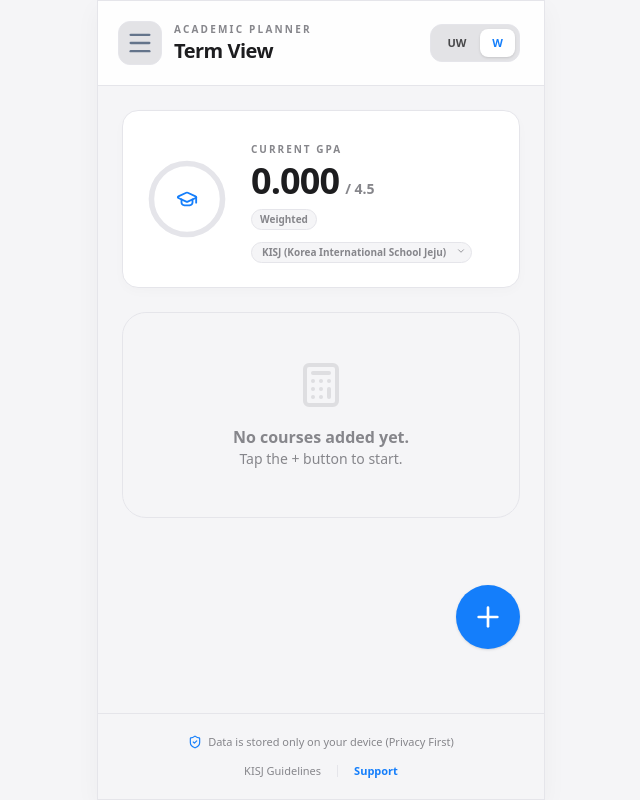
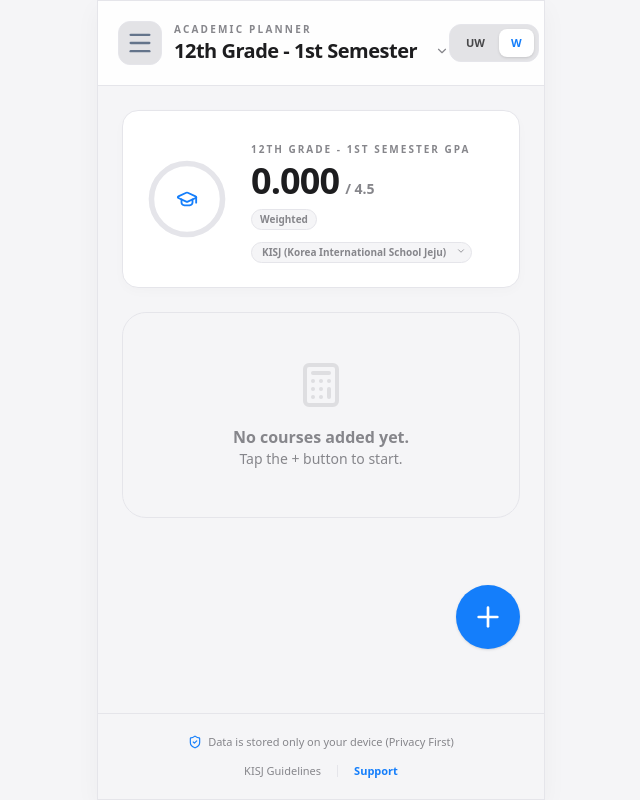
Before and after one commit to angdulu/kisjgpa, a React (Vite) app: page / in a window 1280 px wide. Shown: the whole page, without its empty margins (319-959 px from the left). Built offline with nearby package versions, Linux system fonts and the light colour scheme.

Commit message:
feat: add multi-semester course tracking and cumulative GPA auto-sync

```diff
--- a/src/App.tsx
+++ b/src/App.tsx
@@ -141,6 +141,17 @@ const COURSE_ALIASES: Record<string, string[]> = {
   "hist": ["AP World History", "AP US History", "US History", "Global Studies 9", "Global Studies 10"],
 };
 
+const SEMESTERS_LIST = [
+  { label: '9th Grade', semester: '1st Semester' },
+  { label: '9th Grade', semester: '2nd Semester' },
+  { label: '10th Grade', semester: '1st Semester' },
+  { label: '10th Grade', semester: '2nd Semester' },
+  { label: '11th Grade', semester: '1st Semester' },
+  { label: '11th Grade', semester: '2nd Semester' },
+  { label: '12th Grade', semester: '1st Semester' },
+  { label: '12th Grade', semester: '2nd Semester' },
+];
+
 function GpaHeroCard({
   gpa,
   title,
@@ -229,10 +240,49 @@ function GpaHeroCard({
 }
 
 export default function App() {
-  const [courses, setCourses] = useState<Course[]>(() => {
-    const saved = localStorage.getItem('kisj-gpa-courses');
-    return saved ? JSON.parse(saved) : INITIAL_COURSES;
+  const [activeSemester, setActiveSemester] = useState<string>(() => {
+    const saved = localStorage.getItem('kisj-gpa-active-semester');
+    return saved || '12th Grade - 1st Semester';
   });
+
+  const [coursesMap, setCoursesMap] = useState<Record<string, Course[]>>(() => {
+    const savedMap = localStorage.getItem('kisj-gpa-courses-map');
+    if (savedMap) {
+      return JSON.parse(savedMap);
+    }
+    // Migration logic
+    const oldSavedCourses = localStorage.getItem('kisj-gpa-courses');
+    if (oldSavedCourses) {
+      try {
+        const parsedOld = JSON.parse(oldSavedCourses);
+        if (Array.isArray(parsedOld) && parsedOld.length > 0) {
+          const defaultSem = localStorage.getItem('kisj-gpa-active-semester') || '12th Grade - 1st Semester';
+          return {
+            [defaultSem]: parsedOld
+          };
+        }
+      } catch (e) {
+        console.error("Failed to parse legacy courses:", e);
+      }
+    }
+    return {};
+  });
+
+  const courses = useMemo(() => {
+    return coursesMap[activeSemester] || [];
+  }, [coursesMap, activeSemester]);
+
+  const setCourses = (update: Course[] | ((prev: Course[]) => Course[])) => {
+    setCoursesMap(prevMap => {
+      const currentCourses = prevMap[activeSemester] || [];
+      const nextCourses = typeof update === 'function' ? update(currentCourses) : update;
+      return {
+        ...prevMap,
+        [activeSemester]: nextCourses
+      };
+    });
+  };
+
   const [selectedCourseId, setSelectedCourseId] = useState<string | null>(null);
   const [isAddingCourse, setIsAddingCourse] = useState(false);
   const [isResetting, setIsResetting] = useState(false);
@@ -260,6 +310,14 @@ export default function App() {
   }, [activeScaleKey]);
 
   useEffect(() => {
+    localStorage.setItem('kisj-gpa-courses-map', JSON.stringify(coursesMap));
+  }, [coursesMap]);
+
+  useEffect(() => {
+    localStorage.setItem('kisj-gpa-active-semester', activeSemester);
+  }, [activeSemester]);
+
+  useEffect(() => {
     localStorage.setItem('kisj-gpa-courses', JSON.stringify(courses));
   }, [courses]);
 
@@ -270,6 +328,57 @@ export default function App() {
   useEffect(() => {
     localStorage.setItem('kisj-gpa-weighted', JSON.stringify(isWeighted));
   }, [isWeighted]);
+
+  // Sync coursesMap GPA updates to cumulativeGPAs
+  useEffect(() => {
+    setCumulativeGPAs(prev => {
+      let updated = [...prev];
+      let changed = false;
+
+      for (const sem of SEMESTERS_LIST) {
+        const semKey = `${sem.label} - ${sem.semester}`;
+        const semCourses = coursesMap[semKey] || [];
+
+        if (semCourses.length > 0) {
+          const totalPoints = semCourses.reduce((acc, c) => acc + (calculateGradePoint(c, isWeighted, activeScale) * (c.credit || 1.0)), 0);
+          const totalCredits = semCourses.reduce((acc, c) => acc + (c.credit || 1.0), 0);
+          const calculatedGPA = totalCredits > 0 ? totalPoints / totalCredits : 0;
+
+          const existingIndex = updated.findIndex(s => s.label === sem.label && s.semester === sem.semester);
+
+          if (existingIndex >= 0) {
+            const existing = updated[existingIndex];
+            if (Math.abs(existing.gpa - calculatedGPA) > 0.0001 || !existing.isTracked) {
+              updated[existingIndex] = {
+                ...existing,
+                gpa: calculatedGPA,
+                isTracked: true
+              };
+              changed = true;
+            }
+          } else {
+            updated.push({
+              id: `tracked-${semKey}`,
+              label: sem.label,
+              semester: sem.semester,
+              gpa: calculatedGPA,
+              isTracked: true
+            });
+            changed = true;
+          }
+        } else {
+          // If no courses are left for this semester, but we have a tracked entry in cumulativeGPAs, we should remove it.
+          const existingIndex = updated.findIndex(s => s.label === sem.label && s.semester === sem.semester && s.isTracked);
+          if (existingIndex >= 0) {
+            updated.splice(existingIndex, 1);
+            changed = true;
+          }
+        }
+      }
+
+      return changed ? updated : prev;
+    });
+  }, [coursesMap, isWeighted, activeScale]);
 
   const selectedCourse = useMemo(() =>
     courses.find(c => c.id === selectedCourseId),
@@ -297,7 +406,6 @@ export default function App() {
     setCourses(prev => prev.filter(c => c.id !== id));
   };
 
-
   const addAssessment = (courseId: string, assessment: Assessment) => {
     setCourses(prev => prev.map(c =>
       c.id === courseId
@@ -322,14 +430,13 @@ export default function App() {
     ));
   };
   const resetData = () => {
-    setCourses(INITIAL_COURSES);
+    setCoursesMap({});
     setCumulativeGPAs([]);
     setIsResetting(false);
     setSelectedCourseId(null);
     setIsSidebarOpen(false);
   };
 
-
   const addSemesterGPA = (data: SemesterGPA) => {
     setCumulativeGPAs([...cumulativeGPAs, data]);
   };
@@ -339,7 +446,19 @@ export default function App() {
   };
 
   const deleteSemesterGPA = (id: string) => {
+    const sem = cumulativeGPAs.find(s => s.id === id);
+    if (sem && sem.isTracked) {
+      if (window.confirm(`Deleting this semester will also delete all of its tracked courses. Continue?`)) {
+        setCoursesMap(prev => {
+          const next = { ...prev };
+          delete next[`${sem.label} - ${sem.semester}`];
+          return next;
+        });
         setCumulativeGPAs(cumulativeGPAs.filter(s => s.id !== id));
+      }
+    } else {
+      setCumulativeGPAs(cumulativeGPAs.filter(s => s.id !== id));
+    }
   };
 
   const cumulativeGPAVal = useMemo(() => {
@@ -348,6 +467,7 @@ export default function App() {
     return (sum / cumulativeGPAs.length).toFixed(3);
   }, [cumulativeGPAs]);
 
+
   return (
     <div className="app-shell font-sans">
       <div className="app-frame">
@@ -376,13 +496,33 @@ export default function App() {
               </button>
               <div className="flex flex-col">
                 <span className="section-kicker">Academic Planner</span>
+                {activeTab === 'current' ? (
+                  <div className="relative flex items-center gap-1.5">
+                    <select
+                      value={activeSemester}
+                      onChange={(e) => setActiveSemester(e.target.value)}
+                      className="appearance-none bg-transparent hover:text-[var(--app-accent)] text-xl font-extrabold tracking-tight text-[var(--app-text)] outline-none cursor-pointer transition-colors pr-6"
+                    >
+                      {SEMESTERS_LIST.map((sem) => {
+                        const semKey = `${sem.label} - ${sem.semester}`;
+                        return (
+                          <option key={semKey} value={semKey} className="bg-[var(--app-surface)] text-[var(--app-text)] text-sm font-semibold">
+                            {semKey}
+                          </option>
+                        );
+                      })}
+                    </select>
+                    <ChevronDown className="absolute right-0 top-1/2 -translate-y-1/2 text-[var(--app-muted)] pointer-events-none" size={14} />
+                  </div>
+                ) : (
                   <h1 className="text-xl font-extrabold tracking-tight">
-                  {activeTab === 'current' ? 'Term View' : activeTab === 'cumulative' ? 'Cumulative' : 'Quick GPA'}
+                    {activeTab === 'cumulative' ? 'Cumulative' : 'Quick GPA'}
                   </h1>
-              </div>
-            </div>
-          )}
-          {!selectedCourseId && activeTab === 'current' && (
+                )}
+              </div>
+            </div>
+          )}
+          {!selectedCourseId && (activeTab === 'current' || activeTab === 'cumulative') && (
             <div className="flex items-center gap-3">
               <div className="segmented-shell flex items-center">
                 <button
@@ -425,6 +565,7 @@ export default function App() {
                   isWeighted={isWeighted}
                   activeScaleKey={activeScaleKey}
                   setActiveScaleKey={setActiveScaleKey}
+                  activeSemester={activeSemester}
                 />
               ) : activeTab === 'cumulative' ? (
                 <CumulativeView
@@ -583,13 +724,13 @@ function Sidebar({
         </nav>
 
         <div className="pt-6 border-t border-[var(--app-border)] space-y-4">
-          <div className="flex flex-col gap-1.5 px-3">
-            <label className="text-[10px] font-bold text-[var(--app-muted)] uppercase tracking-wider">School Scale</label>
+          <div className="flex flex-col gap-1.5">
+            <label className="text-[10px] font-bold text-[var(--app-muted)] uppercase tracking-wider px-3">School Scale</label>
             <div className="relative">
               <select
                 value={activeScaleKey}
                 onChange={(e) => onChangeActiveScaleKey(e.target.value as SchoolScaleKey)}
-                className="w-full p-3 pr-10 bg-[var(--app-surface-muted)] text-[var(--app-text)] rounded-xl font-bold border border-[var(--app-border)] outline-none cursor-pointer text-sm appearance-none"
+                className="w-full py-2.5 pl-3.5 pr-10 bg-[var(--app-surface-muted)] text-[var(--app-text)] rounded-xl font-bold border border-[var(--app-border)] outline-none cursor-pointer text-sm appearance-none"
               >
                 {Object.values(SCHOOL_SCALES).map((scale) => (
                   <option key={scale.key} value={scale.key} className="bg-[var(--app-surface)] text-[var(--app-text)]">
@@ -603,7 +744,7 @@ function Sidebar({
 
           <button
             onClick={onReset}
-            className="danger-button w-full p-3.5 flex items-center justify-center gap-2"
+            className="danger-button w-full p-3 flex items-center justify-center gap-2"
           >
             <Trash2 size={18} />
             Reset All Data
@@ -725,7 +866,8 @@ function CurrentTermView({
   overallGPA,
   isWeighted,
   activeScaleKey,
-  setActiveScaleKey
+  setActiveScaleKey,
+  activeSemester
 }: {
   courses: Course[];
   onSelectCourse: (id: string) => void;
@@ -735,6 +877,7 @@ function CurrentTermView({
   isWeighted: boolean;
   activeScaleKey: SchoolScaleKey;
   setActiveScaleKey: (key: SchoolScaleKey) => void;
+  activeSemester: string;
 }) {
   return (
     <motion.div
@@ -745,7 +888,7 @@ function CurrentTermView({
     >
       <GpaHeroCard
         gpa={overallGPA}
-        title="Current GPA"
+        title={`${activeSemester} GPA`}
         activeScale={activeScale}
         isWeighted={isWeighted}
         activeScaleKey={activeScaleKey}
@@ -1772,7 +1915,14 @@ function SemesterReorderItem({
           <BarChart3 size={16} />
         </div>
         <div className="min-w-0 flex-1">
+          <div className="flex items-center gap-2 flex-wrap">
             <h4 className="font-semibold text-sm text-[var(--app-text)] leading-tight break-words">{semester.label}</h4>
+            {semester.isTracked && (
+              <span className="text-[9px] font-bold bg-blue-50 dark:bg-blue-950/40 text-blue-600 dark:text-blue-400 px-1.5 py-0.5 rounded tracking-wider uppercase flex-shrink-0">
+                Tracked
+              </span>
+            )}
+          </div>
           <p className="text-[11px] text-[var(--app-muted)] mt-0.5 break-words">{semester.semester}</p>
         </div>
       </div>
@@ -1889,6 +2039,12 @@ function CumulativeView({
               setIsAdding(false);
               setEditingSemester(null);
             }}
+            onGoToTerm={(label, semester) => {
+              setActiveSemester(`${label} - ${semester}`);
+              setActiveTab('current');
+              setIsAdding(false);
+              setEditingSemester(null);
+            }}
             activeScale={activeScale}
           />
         )}
@@ -1900,11 +2056,13 @@ function CumulativeView({
 function AddSemesterModal({
   onClose,
   onSave,
+  onGoToTerm,
   initialSemester,
   activeScale
 }: {
   onClose: () => void,
   onSave: (s: SemesterGPA) => void,
+  onGoToTerm?: (label: string, semester: string) => void,
   initialSemester?: SemesterGPA,
   activeScale: SchoolScaleConfig
 }) {
@@ -1916,6 +2074,8 @@ function AddSemesterModal({
     initialSemester?.gradeCounts || activeScale.grades.map(s => ({ grade: s.grade, count: 0 }))
   );
 
+  const isTracked = !!initialSemester?.isTracked;
+
   useEffect(() => {
     if (initialSemester?.gradeCounts) {
       setGradeCounts(initialSemester.gradeCounts);
@@ -1962,12 +2122,43 @@ function AddSemesterModal({
         onClick={e => e.stopPropagation()}
       >
         <div className="flex justify-between items-center sticky top-0 bg-transparent backdrop-blur-xl -mt-2 pt-2 z-10">
-          <h2 className="text-2xl font-bold dark:text-[#F9FAFB]">Add Semester</h2>
+          <h2 className="text-2xl font-bold dark:text-[#F9FAFB]">
+            {isTracked ? 'Tracked Semester' : initialSemester ? 'Edit Semester' : 'Add Semester'}
+          </h2>
           <button onClick={onClose} className="icon-button h-10 w-10 -mr-1 text-[#8B95A1]">
             <X size={24} />
           </button>
         </div>
 
+        {isTracked ? (
+          <div className="space-y-6">
+            <div className="surface-card-muted p-6 rounded-[28px] text-center space-y-4">
+              <div className="text-sm font-bold text-[var(--app-muted)] uppercase tracking-widest">
+                {label} • {semester}
+              </div>
+              <div>
+                <p className="text-xs text-[#8B95A1] font-bold uppercase mb-1">Calculated GPA</p>
+                <p className="text-5xl font-black text-[#3182F6]">{initialSemester?.gpa.toFixed(3)}</p>
+              </div>
+              <div className="text-xs text-[#8B95A1] font-medium leading-relaxed bg-[var(--app-surface)] p-4 rounded-2xl border border-[var(--app-border)] text-center">
+                This semester is automatically calculated from the courses and assessments tracked in your Term View.
+              </div>
+            </div>
+
+            <button
+              type="button"
+              onClick={() => {
+                if (onGoToTerm) {
+                  onGoToTerm(label, semester);
+                }
+              }}
+              className="primary-button w-full py-4 text-base flex items-center justify-center gap-2"
+            >
+              <Calendar size={18} />
+              Go to Term Tracker
+            </button>
+          </div>
+        ) : (
           <form onSubmit={handleSubmit} className="space-y-6">
             <div className="space-y-4">
               <div className="space-y-2">
@@ -2061,6 +2252,7 @@ function AddSemesterModal({
               Save Semester
             </button>
           </form>
+        )}
       </motion.div>
     </motion.div>,
     document.body
--- a/src/types.ts
+++ b/src/types.ts
@@ -94,4 +94,5 @@ export interface SemesterGPA {
   semester: string; // e.g., "1st Semester"
   gpa: number;
   gradeCounts?: SemesterGradeCount[]; // Optional: for the "Calculate from Grades" feature
+  isTracked?: boolean; // Optional: whether this semester is tracked via active courses
 }
```
Lines whose indentation alone changed are shown as unchanged.
